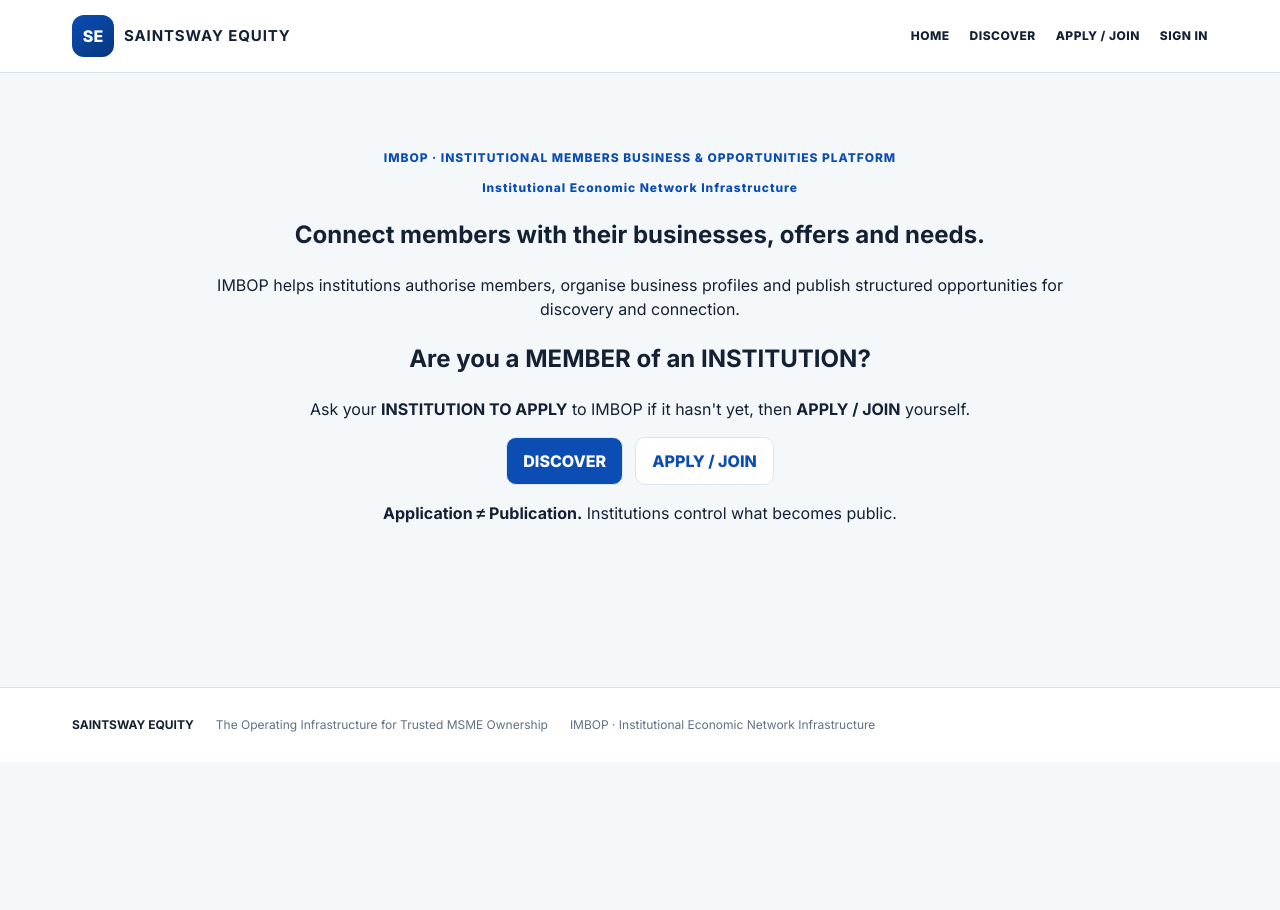
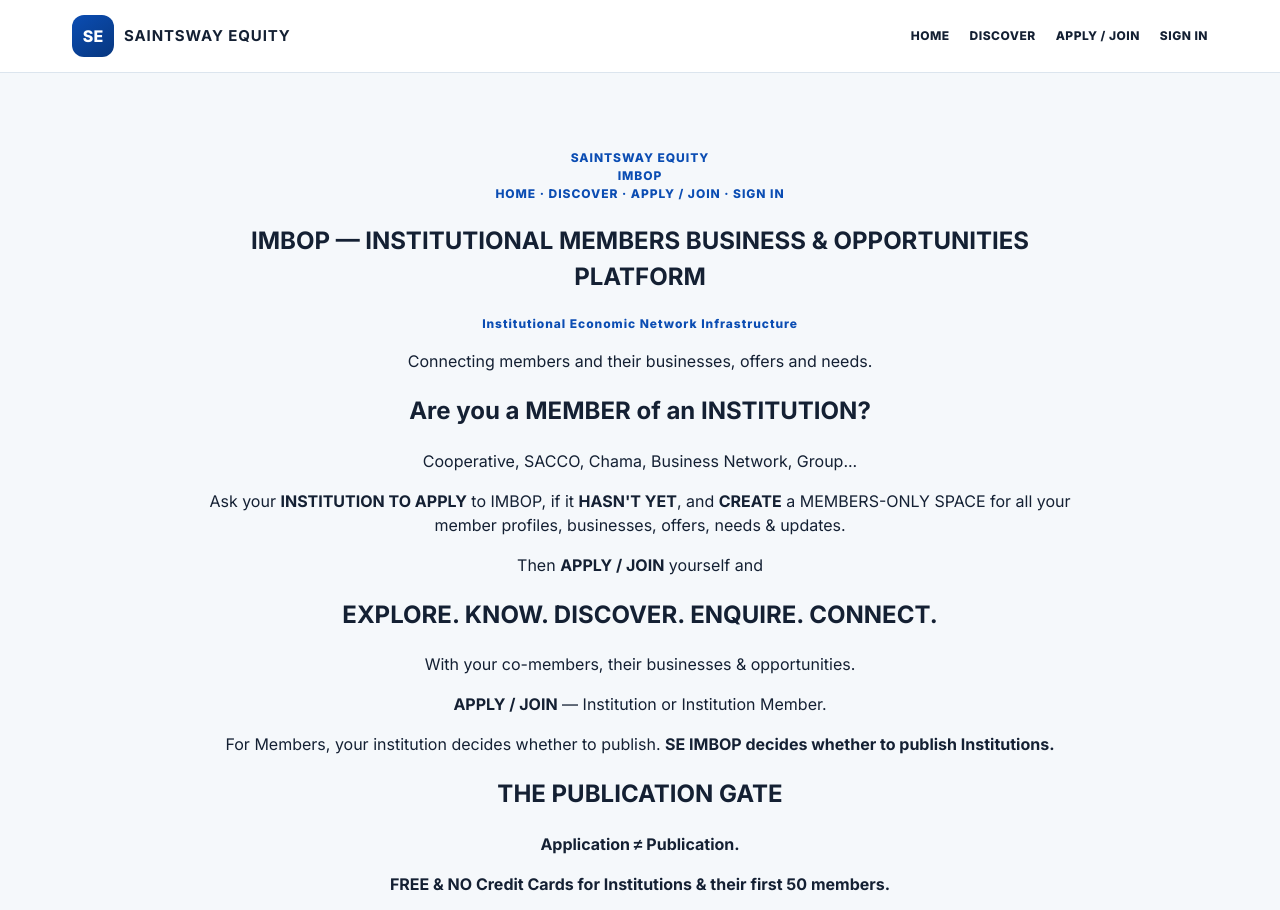
Before and after one commit to Actifyappps/IMBOP, a Next.js app in the folder src/: page / in a window 1280 px wide. Shown: the top 910 px of the page. Before the commit the page ends 800 px from the top, so only its background shows below. Built offline with nearby package versions, Linux system fonts and the light colour scheme.

Commit message:
restore: reinstate canonical IMBOP public front script

```diff
--- a/src/app/page.js
+++ b/src/app/page.js
@@ -1,2 +1,61 @@
-import Link from "next/link"; import Nav from "./components/Nav"; import Footer from "./components/Footer";
-export default function Home(){return <><Nav/><main><section className="hero"><div className="hero-inner"><div className="eyebrow">IMBOP · INSTITUTIONAL MEMBERS BUSINESS & OPPORTUNITIES PLATFORM</div><div className="eyebrow" style={{marginTop:12}}>Institutional Economic Network Infrastructure</div><h1>Connect members with their businesses, offers and needs.</h1><p>IMBOP helps institutions authorise members, organise business profiles and publish structured opportunities for discovery and connection.</p><h2>Are you a MEMBER of an INSTITUTION?</h2><p>Ask your <b>INSTITUTION TO APPLY</b> to IMBOP if it hasn't yet, then <b>APPLY / JOIN</b> yourself.</p><div className="actions" style={{justifyContent:"center"}}><Link className="btn" href="/discover">DISCOVER</Link><Link className="btn alt" href="/apply">APPLY / JOIN</Link></div><p><b>Application ≠ Publication.</b> Institutions control what becomes public.</p></div></section></main><Footer/></>}
+import Link from "next/link";
+import Nav from "./components/Nav";
+import Footer from "./components/Footer";
+
+export default function Home() {
+  return (
+    <>
+      <Nav />
+      <main>
+        <section className="hero">
+          <div className="hero-inner">
+            <div className="eyebrow">SAINTSWAY EQUITY</div>
+            <div className="eyebrow">IMBOP</div>
+            <div className="eyebrow">HOME · DISCOVER · APPLY / JOIN · SIGN IN</div>
+
+            <h1>IMBOP — INSTITUTIONAL MEMBERS BUSINESS &amp; OPPORTUNITIES PLATFORM</h1>
+            <div className="eyebrow">Institutional Economic Network Infrastructure</div>
+
+            <p>Connecting members and their businesses, offers and needs.</p>
+
+            <h2>Are you a MEMBER of an INSTITUTION?</h2>
+            <p>Cooperative, SACCO, Chama, Business Network, Group...</p>
+
+            <p>
+              Ask your <b>INSTITUTION TO APPLY</b> to IMBOP, if it <b>HASN'T YET</b>, and{" "}
+              <b>CREATE</b> a MEMBERS-ONLY SPACE for all your member profiles, businesses,
+              offers, needs &amp; updates.
+            </p>
+
+            <p>Then <b>APPLY / JOIN</b> yourself and</p>
+
+            <h2>EXPLORE. KNOW. DISCOVER. ENQUIRE. CONNECT.</h2>
+            <p>With your co-members, their businesses &amp; opportunities.</p>
+
+            <p><b>APPLY / JOIN</b> — Institution or Institution Member.</p>
+
+            <p>
+              For Members, your institution decides whether to publish.{" "}
+              <b>SE IMBOP decides whether to publish Institutions.</b>
+            </p>
+
+            <h2>THE PUBLICATION GATE</h2>
+            <p><b>Application ≠ Publication.</b></p>
+
+            <p><b>FREE &amp; NO Credit Cards for Institutions &amp; their first 50 members.</b></p>
+
+            <div className="actions" style={{ justifyContent: "center" }}>
+              <Link className="btn" href="/discover">DISCOVER</Link>
+              <Link className="btn alt" href="/apply">APPLY / JOIN</Link>
+            </div>
+
+            <p><b>SAINTSWAY EQUITY</b></p>
+            <p><i>The Operating Infrastructure for Trusted MSME &amp; Cooperative Ownership</i></p>
+            <p><b>IMBOP · Institutional Members Business &amp; Opportunities Platform</b></p>
+          </div>
+        </section>
+      </main>
+      <Footer />
+    </>
+  );
+}
```
